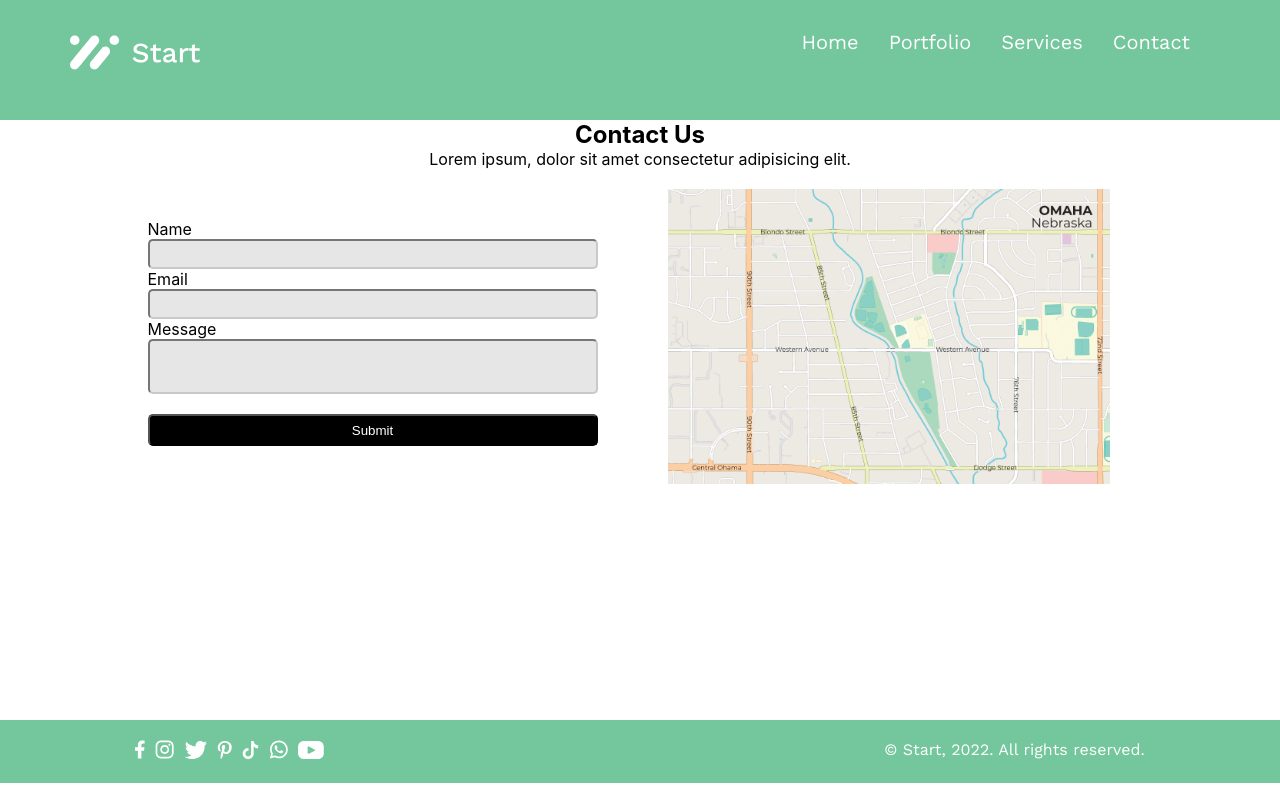
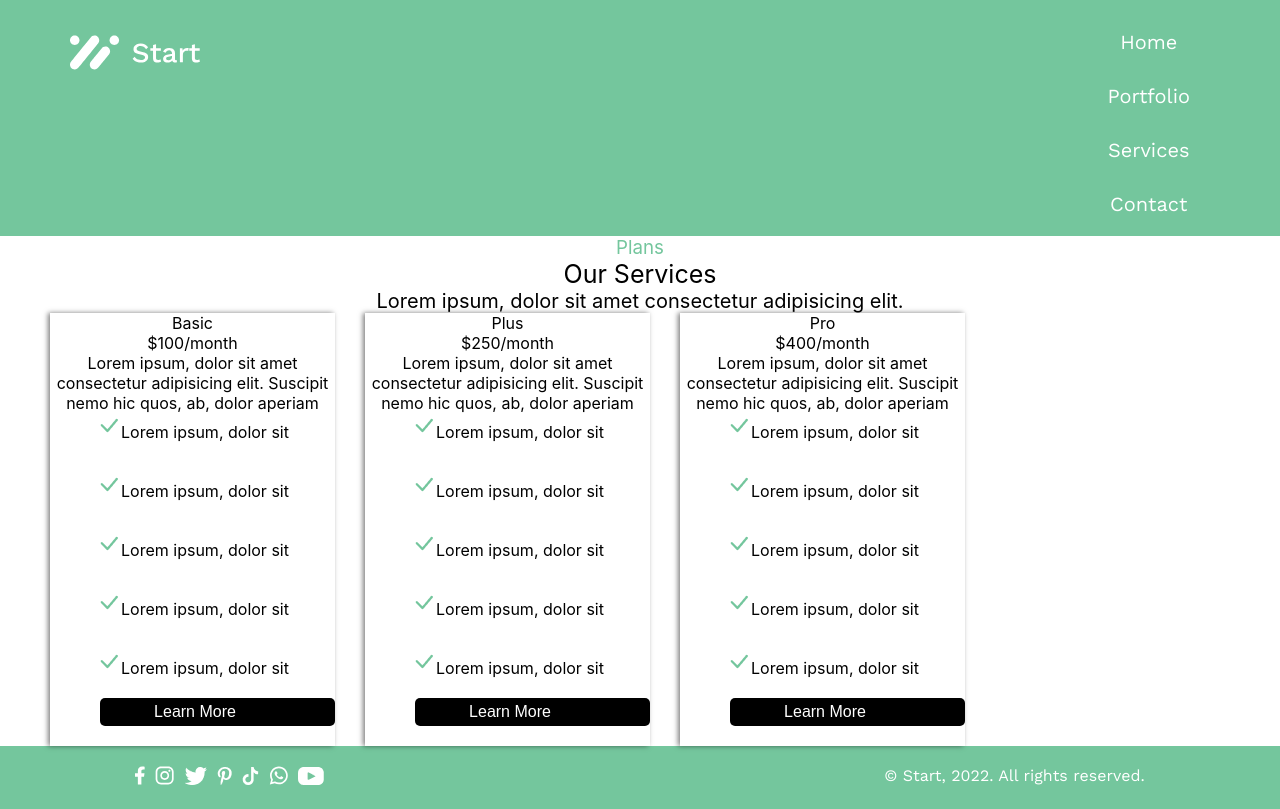
Before and after one commit to samirayahayaibrahim/Start-up, a React (Create React App) app: page /Services in a window 1280 px wide. Built offline with nearby package versions, Linux system fonts and the light colour scheme.

Commit message:
added styling to service

```diff
--- a/src/App.js
+++ b/src/App.js
@@ -5,6 +5,7 @@ import Portfolio from './Portfolio';
 import Hamburger from "./Hamburger";
 import Footer from "./Footer";
 import Contact from "./contact";
+import Service from "./Service";
 import { BrowserRouter as Router, Route, Switch } from 'react-router-dom/cjs/react-router-dom.min';
 
 
@@ -21,7 +22,10 @@ function App() {
             <Route exact path="/Portfolio">
               <Portfolio />
             </Route>
-            <Route>
+            <Route exact path="/Services">
+              <Service />
+            </Route>
+            <Route exact path="/Contact">
               <Contact />
             </Route>
               <Hamburger />
--- a/src/hamburgerstyle.css
+++ b/src/hamburgerstyle.css
@@ -1,9 +1,11 @@
+/* Reset default styling */
 * {
     margin: 0;
     padding: 0;
     box-sizing: border-box;
   }
 
+  /* Hamburger icon styling */
   .hamburger {
     display: flex;
     flex-direction: column;
@@ -11,7 +13,7 @@
     width: 30px;
     height: 29px;
     cursor: pointer;
-    z-index: 4;
+    z-index: 2;
     display: none;
 
 
@@ -31,16 +33,14 @@
   /* Navigation menu */
   .nav-menu {
     background-color: #74C69D;
-    padding: 5px 20px 5px 20px;
+    padding: 0px;
     border: 2px solid white;
   }
 
   .nav-menu ul {
     margin-top: -30px;
-    margin-bottom: -30px;
     list-style-type: none;
     display: flex;
-    margin-left: 110px;
 
   }
 
@@ -62,11 +62,11 @@
     position: absolute;
     top: 0;
     left: 0px;
-    width: 75%;
+    width: 50%;
     background-color:#74C69D;
-    padding: 20px 0px 20px 90px;
+    padding: 20px 10px;
     align-items: center;
-    margin-left: 81px;
+    margin-left: 150px;
   }
 
   .nav-menu.open {
@@ -74,24 +74,12 @@
   }
 
   .nav-menu ul {
-    flex-direction: row;
+    flex-direction: column;
     text-align: center;
-    padding: 0px 50px 0px 50px;
-
   }
-  .nav-menu a {
-    color: white;
-    text-decoration: none;
-    font-size: 14px;
-    font-family: "Work Sans";
-    gap: 5px;
-    padding-left: 5px;
-  }
-
 
   .nav-menu li {
     margin: 20px 0;
-
   }
 
   @media screen and (max-width: 768px) {
@@ -99,25 +87,15 @@
     .hamburger {
       display: flex;
       margin-top: -40px;
-      z-index: 4;
+    }
+
+    ul{
+      display: flex;
     }
 
     .nav-menu {
       margin-top: 100px;
-      padding: 20px 50px 20px 50px;
-    }
-    .nav-menu ul {
-      flex-direction: row;
-      text-align: center;
-      padding: 0px 90px 0px 50px;
-      width: 450px;
-    }
-    .nav-menu a {
-      color: white;
-      text-decoration: none;
-      font-size: 14px;
-      font-family: "Work Sans";
-      gap: 15px;
+      display: flex;
     }
 
     .hamburger.open .line:nth-child(1) {
--- a/src/service.js
+++ b/src/service.js
@@ -1,59 +1,61 @@
-
+import servicestyle from './servicestyle.css';
+import App from './App.css';
+import check from './assets/check-lg 1.png';
 const ServiceComponent = () => {
     return (
         <div className="service">
                     <h3>Plans</h3>
-            <p>Our Services</p>
-            <p>Lorem ipsum, dolor sit amet consectetur
+            <p className='subheader'>Our Services</p>
+            <p className='description'>Lorem ipsum, dolor sit amet consectetur
             adipisicing elit.</p>
             <div className="cards">
                 <div className="card">
-                    <p>Basic</p>
-                    <p>$100
-                    /month</p>
-                    <p>Lorem ipsum, dolor sit amet consectetur adipisicing elit. Suscipit nemo hic quos, ab, dolor aperiam</p>
-                    <div className="list">
+                    <p className='head'>Basic</p>
+                    <p className='dollar'>$100
+                    <span>/month</span></p>
+                    <p className="paragraphcard">Lorem ipsum, dolor sit amet consectetur adipisicing elit. Suscipit nemo hic quos, ab, dolor aperiam</p>
+                    <div className="lists">
                         <ul>
-                            <li><img src="" className="mark"/>Lorem ipsum, dolor sit </li>
-                            <li><img src="" className="mark"/>Lorem ipsum, dolor sit </li>
-                            <li><img src="" className="mark"/>Lorem ipsum, dolor sit </li>
-                            <li><img src="" className="mark"/>Lorem ipsum, dolor sit </li>
-                            <li><img src="" className="mark"/>Lorem ipsum, dolor sit </li>
+                            <li><img src={check} className="mark" alt=''/>Lorem ipsum, dolor sit </li>
+                            <li><img src={check} className="mark"/>Lorem ipsum, dolor sit</li>
+                            <li><img src={check} className="mark"/>Lorem ipsum, dolor sit </li>
+                            <li ><img src={check} className="mark"/>Lorem ipsum, dolor sit</li>
+                            <li><img src={check} className="mark"/>Lorem ipsum, dolor sit </li>
                         </ul>
                     </div>
-                    <button className='more'>Learn More</button>
+                    <button className='btm'>Learn More</button>
                 </div>
                 <div className="card">
-                    <p>Plus</p>
-                    <p>$250
-                    /month</p>
-                    <p>Lorem ipsum, dolor sit amet consectetur adipisicing elit. Suscipit nemo hic quos, ab, dolor aperiam</p>
-                    <div className="list">
+                    <p className='head'>Plus</p>
+                    <p className='dollar'>$250
+                    <span>/month</span></p>
+                    <p className="paragraphcard">Lorem ipsum, dolor sit amet consectetur adipisicing elit. Suscipit nemo hic quos, ab, dolor aperiam</p>
+                    <div className="lists">
                         <ul>
-                            <li><img src="" className="mark"/>Lorem ipsum, dolor sit </li>
-                            <li><img src="" className="mark"/>Lorem ipsum, dolor sit </li>
-                            <li><img src="" className="mark"/>Lorem ipsum, dolor sit </li>
-                            <li><img src="" className="mark"/>Lorem ipsum, dolor sit </li>
-                            <li><img src="" className="mark"/>Lorem ipsum, dolor sit </li>
+                            <li><img src={check} className="mark"/>Lorem ipsum, dolor sit </li>
+                            <li><img src={check} className="mark"/>Lorem ipsum, dolor sit </li>
+                            <li><img src={check} className="mark"/>Lorem ipsum, dolor sit </li>
+                            <li><img src={check} className="mark"/>Lorem ipsum, dolor sit </li>
+                            <li><img src={check} className="mark"/>Lorem ipsum, dolor sit </li>
                         </ul>
                     </div>
-                    <button className='more'>Learn More</button>
+                    <button className='btm'>Learn More</button>
                 </div>
                 <div className="card">
-                    <p>Pro</p>
-                    <p>$400
-                    /month</p>
-                    <p>Lorem ipsum, dolor sit amet consectetur adipisicing elit. Suscipit nemo hic quos, ab, dolor aperiam</p>
-                    <div className="list">
+                    <p className='head'>Pro</p>
+                    <p className='dollar'>$400
+                    <span>/month</span></p>
+                    <p className="paragraphcard">Lorem ipsum, dolor sit amet consectetur adipisicing elit. Suscipit nemo hic quos, ab, dolor aperiam</p>
+                    <div className="lists">
                         <ul>
-                            <li><img src="" className="mark"/>Lorem ipsum, dolor sit </li>
-                            <li><img src="" className="mark"/>Lorem ipsum, dolor sit </li>
-                            <li><img src="" className="mark"/>Lorem ipsum, dolor sit </li>
-                            <li><img src="" className="mark"/>Lorem ipsum, dolor sit </li>
-                            <li><img src="" className="mark"/>Lorem ipsum, dolor sit </li>
+                            <li><img src={check} className="mark"/>Lorem ipsum, dolor sit </li>
+                            <li><img src={check} className="mark"/>Lorem ipsum, dolor sit </li>
+                            <li><img src={check} className="mark"/>Lorem ipsum, dolor sit </li>
+                            <li><img src={check} className="mark"/>Lorem ipsum, dolor sit </li>
+                            <li><img src={check} className="mark"/>Lorem ipsum, dolor sit </li>
                         </ul>
                     </div>
-                    <button className='more'>Learn More</button>
+                    <button className='btm'>Learn More</button>
                 </div>
             </div>
         </div>
--- /dev/null
+++ b/src/servicestyle.css
@@ -0,0 +1,61 @@
+.service{
+    margin-top: 20px;
+    background-color: white;
+
+}
+.card{
+    text-align: center;
+    box-shadow: -2px 0 5px rgba(0, 0, 0, 0.5);
+    display: flex;
+    flex-direction: column;
+
+}
+.cards{
+    gap: 30px;
+    padding-left: 50px;
+}
+.subheader,.description{
+    text-align: center;
+}
+.list{
+    display: flex;
+    flex-direction: column;
+}
+.btm{
+    background-color:black;
+    padding: 5px 50px 5px 5px;
+    font-size: 16px;
+    border-radius: 5px;
+    border-color:black;
+    border-style: none;
+    color: white;
+    margin-top: 20px;
+    margin-left: 50px;
+    margin-bottom: 20px;
+
+}
+.lists{
+    display: flex;
+    flex-direction: row;
+    justify-content: center;
+}
+ul{
+    display: flex;
+    flex-direction: column;
+    align-items: center;
+}
+li{
+    color:black;
+    list-style: none;
+
+}
+.subheader{
+    font-weight: 400;
+}
+.description{
+    font-weight: 400;
+    font-size: 20px;
+}
+.head{
+    font-weight: 400;
+}
```
Also changed, not shown: src/assets/check-lg 1.png (added).
